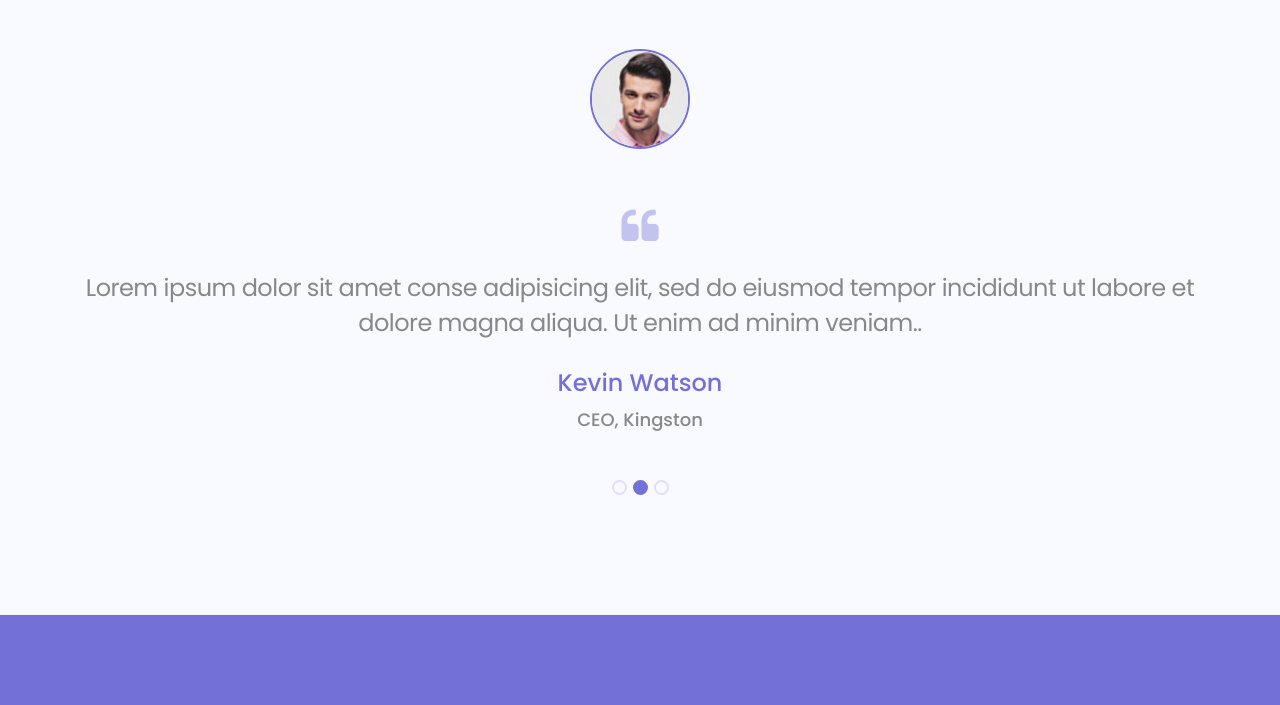
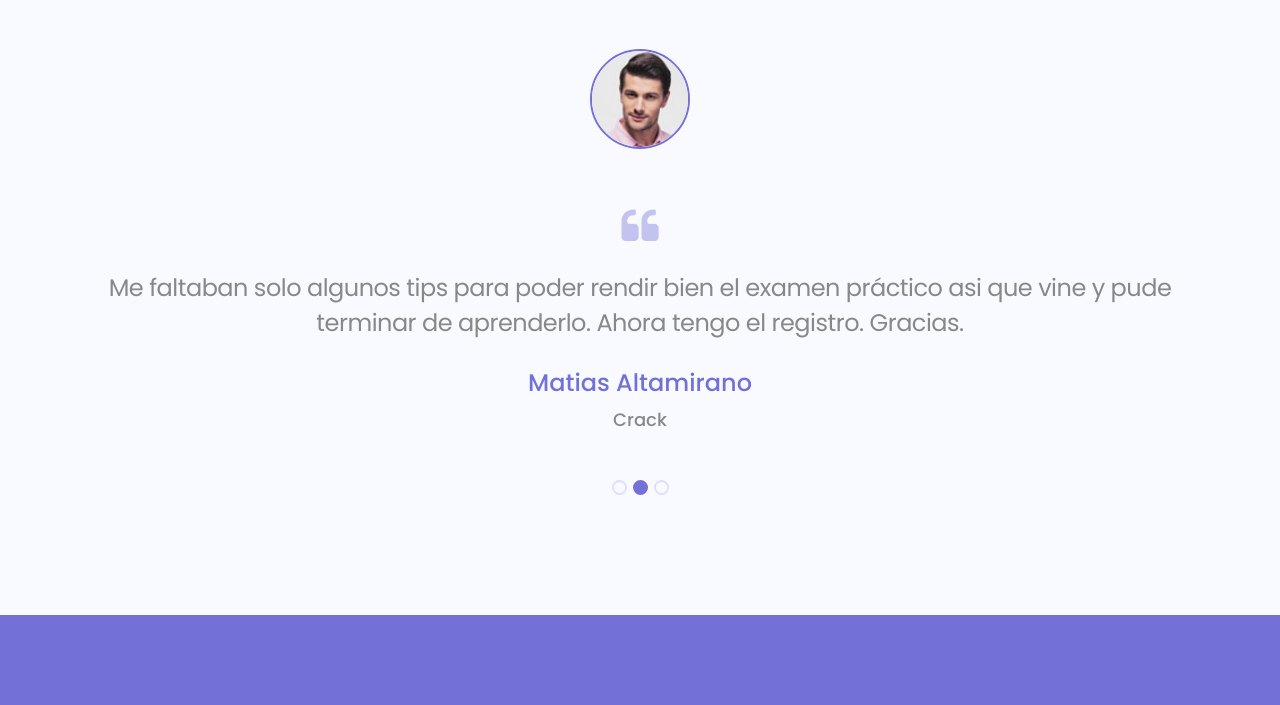
Before and after one commit to sddsergio/Autoescuela, a plain HTML site: page index.html in a window 1280 px wide. Shown: the part 4778-5483 px from the top of the page. Drawn offline with nearby package versions, Linux system fonts and the light colour scheme; a web font is replaced by a local one.

Commit message:
feedback

```diff
--- a/index.html
+++ b/index.html
@@ -196,14 +196,8 @@
 												Clase teórica con certificado del G.C.B.A. El cual podrás presentar en cualquier Sede donde inicies tu trámite y tiene una validéz de 1 año.
 											</p>
 											<button type="button"  class="slide-btn"><a href="service.html">
-												<a href="#vial">Empezar</a>
-											</button></a>
-											<!--<button type="button"  class="slide-btn
-											">
-												explore more
-											</button>
+												<a href="about-us">Empezar</a>
 										</div><!-- /.single-slide-item-content-->
-
 									</div><!-- /.col-->
 								</div><!-- /.row-->
 							</div><!-- /.container-->
@@ -614,14 +608,14 @@
 									<i class="fa fa-quote-left" aria-hidden="true"></i>
 								</span>
 								<p>
-									Lorem ipsum dolor sit amet conse adipisicing elit, sed do eiusmod tempor incididunt ut labore et dolore magna aliqua. Ut enim ad minim veniam..
+									Aprender a manejar fue facil por suerte con el instructor que me toco. Me brindo seguridad y confiaza a la hora de manejar. Estoy muy agradecido.
 								</p>
 								<h3>
 									<a href="#">
-										kevin watson
+										Leandro Cipolla
 									</a>
 								</h3>
-								<h4>CEO, Kingston</h4>
+								<h4>Principiante</h4>
 							</div><!--/.home1-testm-txt-->
 						</div><!--/.home1-testm-single-->
 					</div><!--/.item-->
@@ -635,14 +629,14 @@
 									<i class="fa fa-quote-left" aria-hidden="true"></i>
 								</span>
 								<p>
-									Lorem ipsum dolor sit amet conse adipisicing elit, sed do eiusmod tempor incididunt ut labore et dolore magna aliqua. Ut enim ad minim veniam..
+									Me faltaban solo algunos tips para poder rendir bien el examen práctico asi que vine y pude terminar de aprenderlo. Ahora tengo el registro. Gracias.
 								</p>
 								<h3>
 									<a href="#">
-										kevin watson
+										Matias Altamirano
 									</a>
 								</h3>
-								<h4>CEO, Kingston</h4>
+								<h4>crack</h4>
 							</div><!--/.home1-testm-txt-->
 						</div><!--/.home1-testm-single-->
 					</div><!--/.item-->
@@ -656,14 +650,14 @@
 									<i class="fa fa-quote-left" aria-hidden="true"></i>
 								</span>
 								<p>
-									Lorem ipsum dolor sit amet conse adipisicing elit, sed do eiusmod tempor incididunt ut labore et dolore magna aliqua. Ut enim ad minim veniam..
+									En 5 clases pude terminar de aprender lo que siempre tanto quise. Estoy feliz. Muy profesionales los conductores.
 								</p>
 								<h3>
 									<a href="#">
-										kevin watson
+										Maria del Carril
 									</a>
 								</h3>
-								<h4>CEO, Kingston</h4>
+								<h4>Exitosa abogada</h4>
 							</div><!--/.home1-testm-txt-->
 						</div><!--/.home1-testm-single-->
 					</div><!--/.item-->
```
Also changed, not shown: service.html (+2 -2 lines).
